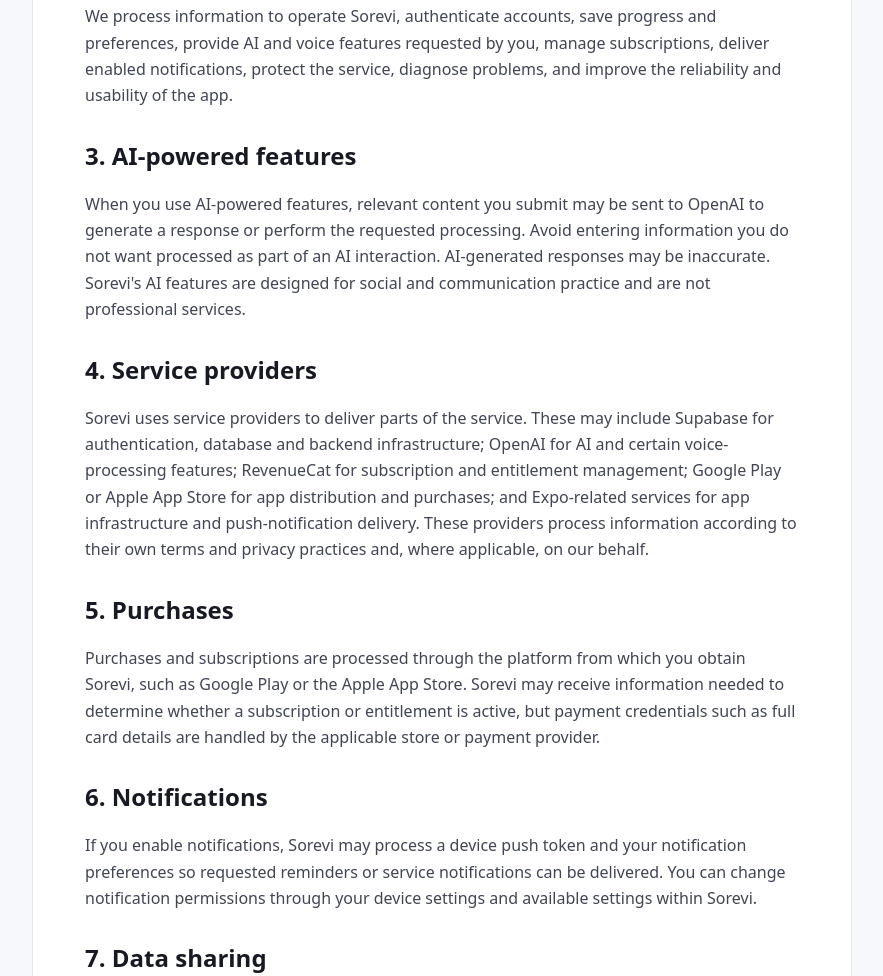
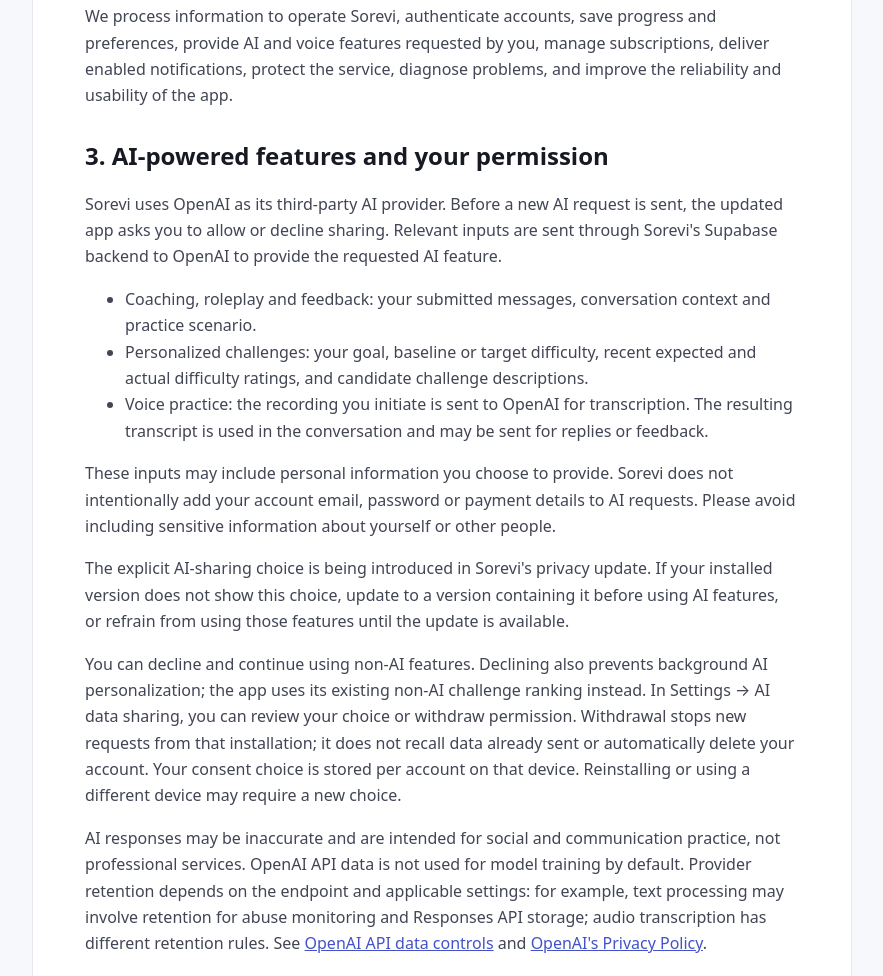
Before and after one commit to symenkinderman/sorevi-privacy, a plain HTML site: page privacy/index.html in a window 1280 px wide. Shown: the part 943-1919 px from the top of the page, without its empty margins (198-1081 px from the left). Drawn offline with Linux system fonts and the light colour scheme.

Commit message:
Clarify AI data sharing, explicit permission and provider safeguards

```diff
--- a/privacy/index.html
+++ b/privacy/index.html
@@ -16,7 +16,7 @@
 </head>
 <body><main><article>
 <h1>Sorevi Privacy Policy</h1>
-<p class="meta"><strong>Effective date:</strong> September 18, 2026</p>
+<p class="meta"><strong>Effective date:</strong> October 14, 2026</p>
 <p>Sorevi is a social confidence and communication practice app for adults that provides tools for practicing everyday social situations and communication skills. This Privacy Policy explains what information Sorevi processes, why it is processed, and the choices available to you.</p>
 <h2>1. Information we process</h2>
 <p>Depending on how you use Sorevi, we may process:</p>
@@ -31,10 +31,16 @@
 </ul>
 <h2>2. How we use information</h2>
 <p>We process information to operate Sorevi, authenticate accounts, save progress and preferences, provide AI and voice features requested by you, manage subscriptions, deliver enabled notifications, protect the service, diagnose problems, and improve the reliability and usability of the app.</p>
-<h2>3. AI-powered features</h2>
-<p>When you use AI-powered features, relevant content you submit may be sent to OpenAI to generate a response or perform the requested processing. Avoid entering information you do not want processed as part of an AI interaction. AI-generated responses may be inaccurate. Sorevi's AI features are designed for social and communication practice and are not professional services.</p>
+<h2>3. AI-powered features and your permission</h2>
+<p>Sorevi uses OpenAI as its third-party AI provider. Before a new AI request is sent, the updated app asks you to allow or decline sharing. Relevant inputs are sent through Sorevi's Supabase backend to OpenAI to provide the requested AI feature.</p>
+<ul><li>Coaching, roleplay and feedback: your submitted messages, conversation context and practice scenario.</li><li>Personalized challenges: your goal, baseline or target difficulty, recent expected and actual difficulty ratings, and candidate challenge descriptions.</li><li>Voice practice: the recording you initiate is sent to OpenAI for transcription. The resulting transcript is used in the conversation and may be sent for replies or feedback.</li></ul>
+<p>These inputs may include personal information you choose to provide. Sorevi does not intentionally add your account email, password or payment details to AI requests. Please avoid including sensitive information about yourself or other people.</p>
+<p>The explicit AI-sharing choice is being introduced in Sorevi's privacy update. If your installed version does not show this choice, update to a version containing it before using AI features, or refrain from using those features until the update is available.</p>
+<p>You can decline and continue using non-AI features. Declining also prevents background AI personalization; the app uses its existing non-AI challenge ranking instead. In Settings → AI data sharing, you can review your choice or withdraw permission. Withdrawal stops new requests from that installation; it does not recall data already sent or automatically delete your account. Your consent choice is stored per account on that device. Reinstalling or using a different device may require a new choice.</p>
+<p>AI responses may be inaccurate and are intended for social and communication practice, not professional services. OpenAI API data is not used for model training by default. Provider retention depends on the endpoint and applicable settings: for example, text processing may involve retention for abuse monitoring and Responses API storage; audio transcription has different retention rules. See <a href="https://developers.openai.com/api/docs/guides/your-data">OpenAI API data controls</a> and <a href="https://openai.com/policies/privacy-policy/">OpenAI's Privacy Policy</a>.</p>
 <h2>4. Service providers</h2>
 <p>Sorevi uses service providers to deliver parts of the service. These may include Supabase for authentication, database and backend infrastructure; OpenAI for AI and certain voice-processing features; RevenueCat for subscription and entitlement management; Google Play or Apple App Store for app distribution and purchases; and Expo-related services for app infrastructure and push-notification delivery. These providers process information according to their own terms and privacy practices and, where applicable, on our behalf.</p>
+<p>Third-party providers receiving personal data on Sorevi's behalf are required to provide the same or an equal level of protection as described in this policy, including confidentiality, appropriate security, limited processing purposes and applicable data-protection obligations. OpenAI's API processing is governed by its <a href="https://openai.com/policies/data-processing-addendum/">Data Processing Addendum</a>, including safeguards for international transfers and obligations for its subprocessors. This does not mean all providers have identical retention periods; provider-specific retention is explained above and in their documentation.</p>
 <h2>5. Purchases</h2>
 <p>Purchases and subscriptions are processed through the platform from which you obtain Sorevi, such as Google Play or the Apple App Store. Sorevi may receive information needed to determine whether a subscription or entitlement is active, but payment credentials such as full card details are handled by the applicable store or payment provider.</p>
 <h2>6. Notifications</h2>
```
